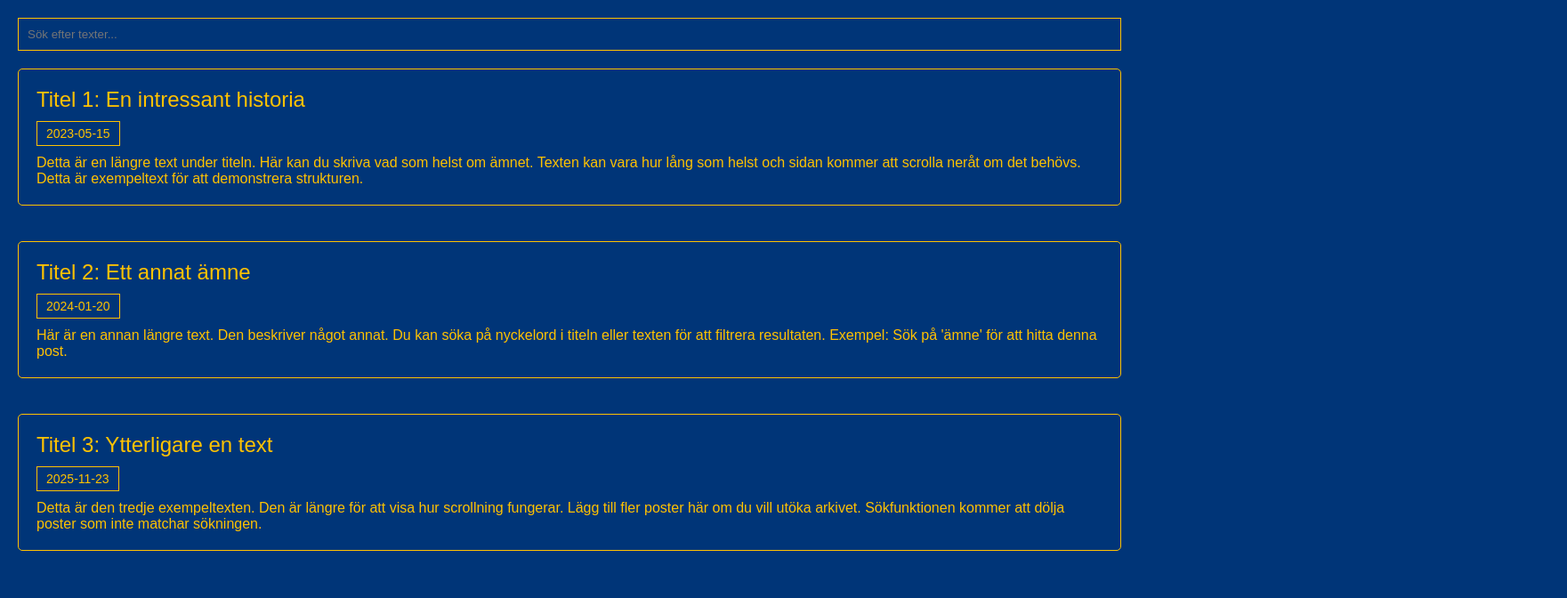
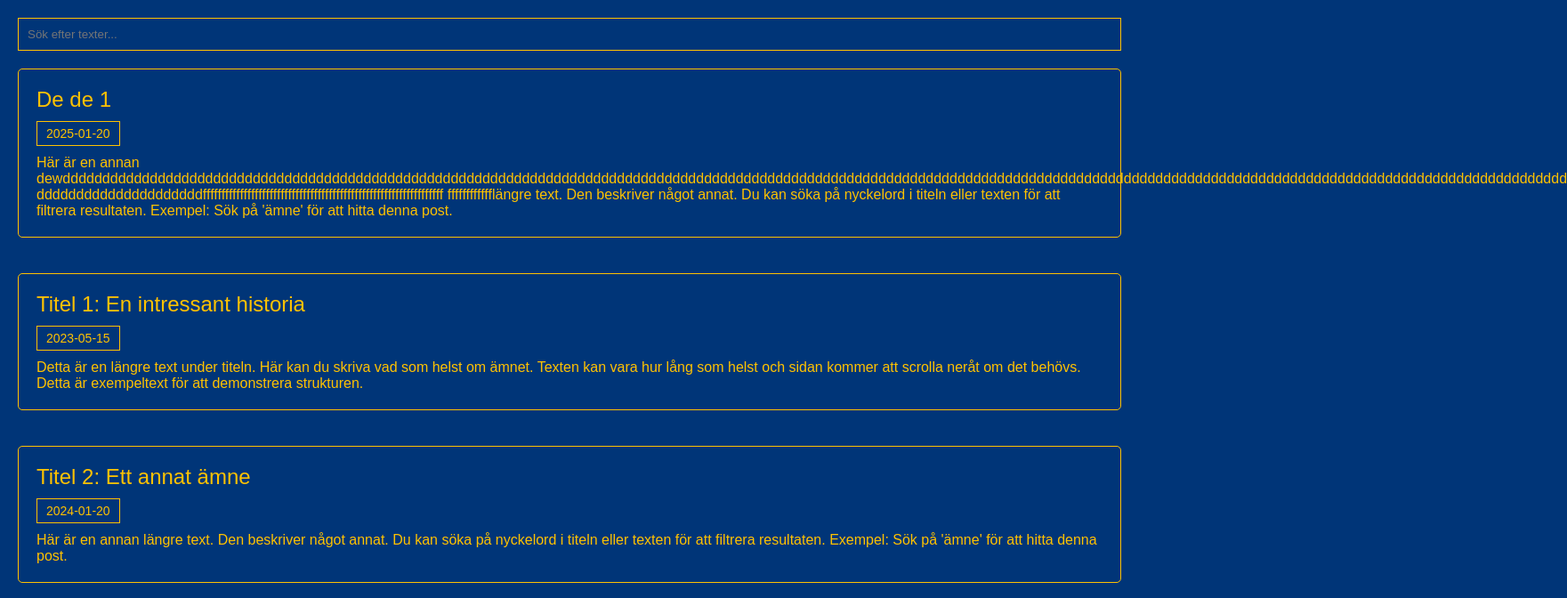
Before and after one commit to enatsverige/arkiv, a plain HTML site: page index.html in a window 1280 px wide. Shown: the top 672 px of the page at 89% size, 1761 px wide, since content can reach past the window. Drawn offline with Linux system fonts and the light colour scheme.

Commit message:
Update index.html
grok 2

```diff
--- a/index.html
+++ b/index.html
@@ -47,6 +47,15 @@
     <input type="text" id="search" onkeyup="searchFunction()" placeholder="Sök efter texter...">
 
     <div id="archive">
+         <div class="post">
+            <div class="title">De de 1</div>
+            <div class="date-box">2025-01-20</div>
+            <div class="content">Här är en annan dewdddddddddddddddddddddddddddddddddddddddddddddddddddddddddddddddddddddddddddddddddddddddddddddddddddddddddddddddddddddddddddddddddddddddddddddddddddddddddddddddddddddddddddddddddddddddddddddd dddddddddddddddddddddfffffffffffffffffffffffffffffffffffffffffffffffffffffffffffffffff fffffffffffflängre text. Den beskriver något annat. Du kan söka på nyckelord i titeln eller texten för att filtrera resultaten. Exempel: Sök på 'ämne' för att hitta denna post.</div>
+        </div>
+
+
+
+
         <div class="post">
             <div class="title">Titel 1: En intressant historia</div>
             <div class="date-box">2023-05-15</div>
```
